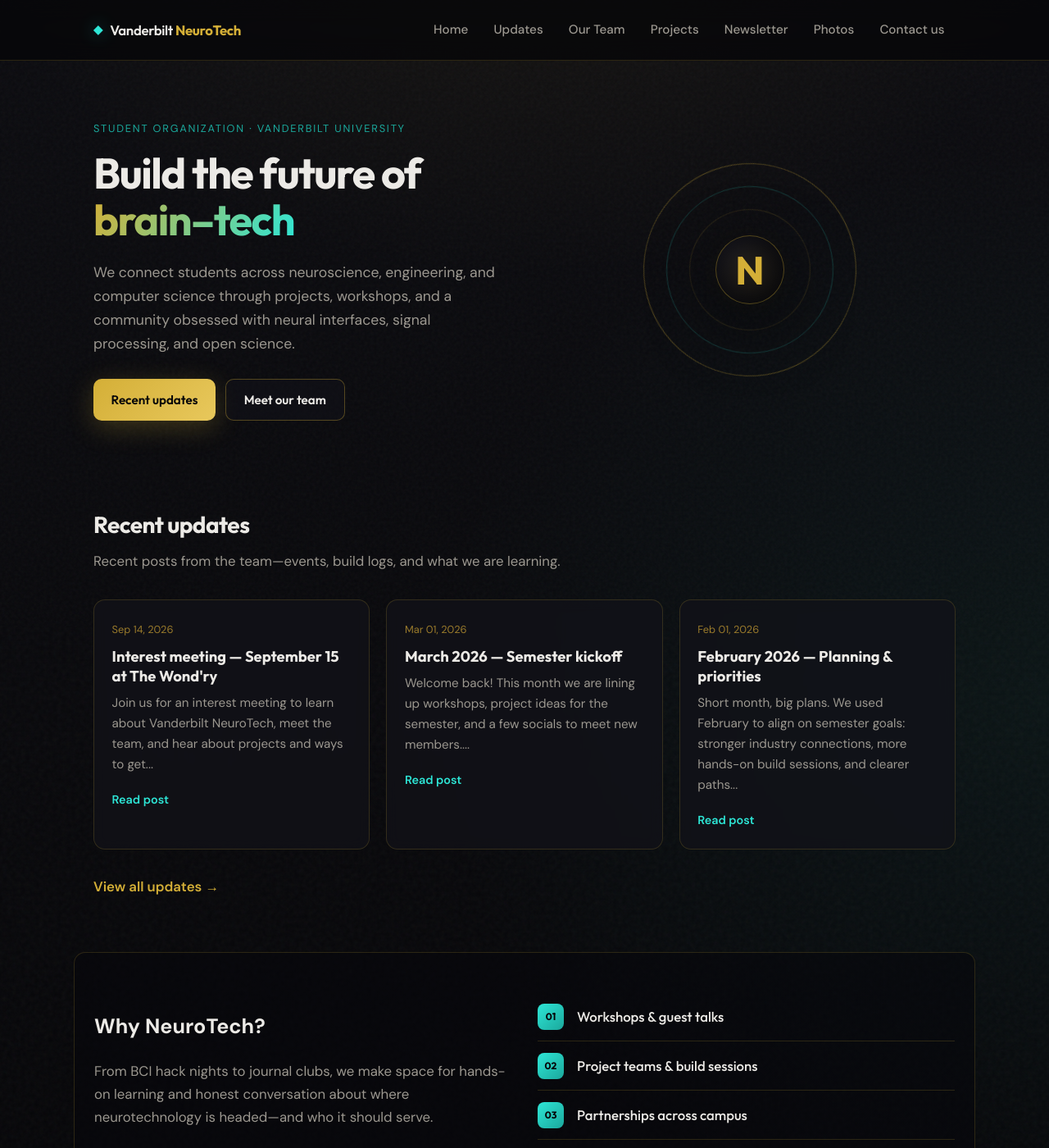
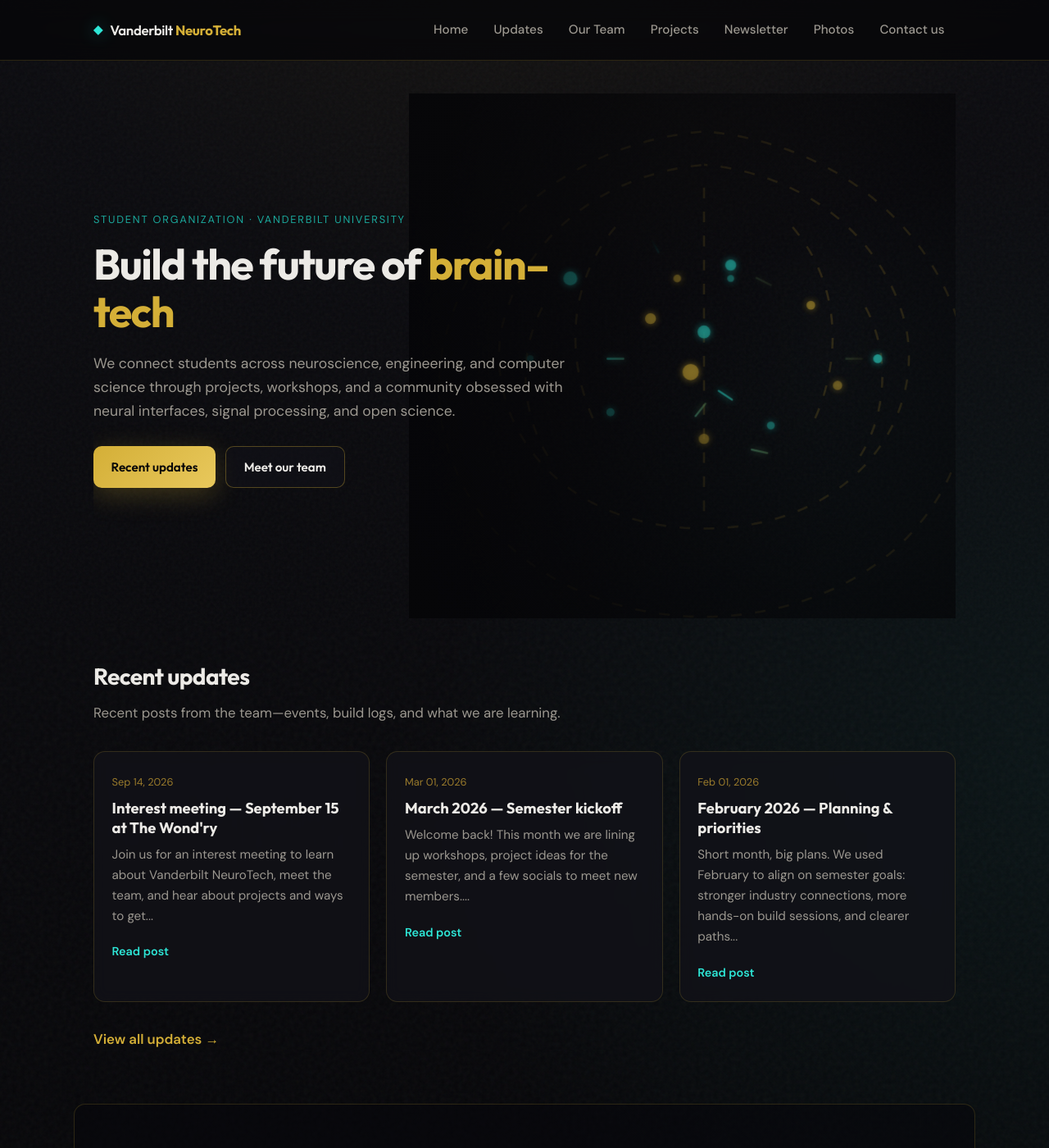
Before and after one commit to vysha-exe/Vanderbilt-NeuroTech-Git-Pages, a Jekyll site: the page built from index.md, in a window 1280 px wide and 1400 px high. Shown: the whole window at 82% size. Built offline with Jekyll 4.4.1, drawn with Linux system fonts in a browser that asks for light colours.

Commit message:
Replace hero gradient text and orbital with animated neural brain
Co-authored-by: Cursor <cursoragent@cursor.com>

```diff
--- a/_layouts/home.html
+++ b/_layouts/home.html
@@ -2,23 +2,74 @@
 layout: default
 ---
 <section class="hero">
-  <div class="hero-grid">
+  <div class="hero-brain" aria-hidden="true">
+    <svg class="brain-svg" viewBox="0 0 640 480" xmlns="http://www.w3.org/2000/svg" preserveAspectRatio="xMidYMid slice">
+      <defs>
+        <filter id="brain-glow" x="-40%" y="-40%" width="180%" height="180%">
+          <feGaussianBlur stdDeviation="2.5" result="b"/>
+          <feMerge>
+            <feMergeNode in="b"/>
+            <feMergeNode in="SourceGraphic"/>
+          </feMerge>
+        </filter>
+        <linearGradient id="synapse" x1="0%" y1="0%" x2="100%" y2="0%">
+          <stop offset="0%" stop-color="#2ee6d6" stop-opacity="0"/>
+          <stop offset="50%" stop-color="#2ee6d6" stop-opacity="1"/>
+          <stop offset="100%" stop-color="#d4af37" stop-opacity="0"/>
+        </linearGradient>
+      </defs>
+
+      <!-- Soft lobes -->
+      <g class="brain-lobes" fill="none" stroke="rgba(212,175,55,0.22)" stroke-width="1.6">
+        <path d="M320 70c-95 8-175 70-195 160-12 55 8 115 55 155 38 32 90 48 140 48h0c50 0 102-16 140-48 47-40 67-100 55-155C495 140 415 78 320 70z"/>
+        <path d="M320 95c-70 6-128 48-148 110-14 42 0 90 35 122 28 26 68 40 113 40s85-14 113-40c35-32 49-80 35-122C448 143 390 101 320 95z"/>
+        <path d="M200 200c-20 35-18 85 8 120"/>
+        <path d="M440 200c20 35 18 85-8 120"/>
+        <path d="M255 140c-35 40-40 95-18 145"/>
+        <path d="M385 140c35 40 40 95 18 145"/>
+        <path d="M320 110v250"/>
+      </g>
+
+      <!-- Neural mesh -->
+      <g class="brain-network" filter="url(#brain-glow)">
+        <g class="synapses" fill="none" stroke="url(#synapse)" stroke-width="1.4" stroke-linecap="round">
+          <path class="pulse-path p1" d="M220 180 L280 210 L340 170 L400 200"/>
+          <path class="pulse-path p2" d="M250 280 L310 250 L370 290 L420 260"/>
+          <path class="pulse-path p3" d="M280 150 L320 220 L360 150"/>
+          <path class="pulse-path p4" d="M230 320 L320 300 L410 320"/>
+          <path class="pulse-path p5" d="M300 200 L340 250 L300 300 L260 250 Z"/>
+          <path class="pulse-path p6" d="M190 240 L260 240 L300 180"/>
+          <path class="pulse-path p7" d="M450 240 L380 240 L340 180"/>
+        </g>
+
+        <g class="nodes" fill="#2ee6d6">
+          <circle class="node n1" cx="220" cy="180" r="4"/>
+          <circle class="node n2" cx="280" cy="210" r="3.5"/>
+          <circle class="node n3" cx="340" cy="170" r="4"/>
+          <circle class="node n4" cx="400" cy="200" r="3.5"/>
+          <circle class="node n5" cx="250" cy="280" r="3.5"/>
+          <circle class="node n6" cx="310" cy="250" r="5"/>
+          <circle class="node n7" cx="370" cy="290" r="3.5"/>
+          <circle class="node n8" cx="420" cy="260" r="4"/>
+          <circle class="node n9" cx="320" cy="220" r="4.5"/>
+          <circle class="node n10" cx="320" cy="300" r="4"/>
+          <circle class="node n11" cx="190" cy="240" r="3"/>
+          <circle class="node n12" cx="450" cy="240" r="3"/>
+          <circle class="node n13" cx="300" cy="180" r="3"/>
+          <circle class="node n14" cx="340" cy="180" r="3"/>
+        </g>
+      </g>
+    </svg>
+    <div class="hero-brain-veil"></div>
+  </div>
+
   <div class="hero-copy">
     <p class="eyebrow">Student organization · Vanderbilt University</p>
-      <h1>Build the future of <span class="text-gradient">brain–tech</span></h1>
+    <h1>Build the future of <span class="hero-accent">brain–tech</span></h1>
     <p class="lede">We connect students across neuroscience, engineering, and computer science through projects, workshops, and a community obsessed with neural interfaces, signal processing, and open science.</p>
     <div class="hero-actions">
       <a class="btn btn-primary" href="{{ site.baseurl }}/blog/">Recent updates</a>
       <a class="btn btn-ghost" href="{{ site.baseurl }}/team/">Meet our team</a>
-      </div>
-    </div>
-    <div class="hero-visual" aria-hidden="true">
-      <div class="orbital">
-        <span class="ring ring-a"></span>
-        <span class="ring ring-b"></span>
-        <span class="ring ring-c"></span>
-        <div class="core">N</div>
-      </div>
     </div>
   </div>
 </section>
--- a/assets/css/style.css
+++ b/assets/css/style.css
@@ -168,20 +168,117 @@ body {
 
 /* Hero */
 .hero {
-  padding: 2rem 0 3.5rem;
+  position: relative;
+  isolation: isolate;
+  padding: 4rem 0 5rem;
+  min-height: min(72vh, 640px);
+  display: flex;
+  align-items: center;
+  overflow: hidden;
 }
 
-.hero-grid {
-  display: grid;
-  grid-template-columns: 1fr 1fr;
-  gap: 3rem;
-  align-items: center;
+.hero-brain {
+  position: absolute;
+  inset: -8% -5% -12% auto;
+  width: min(72%, 720px);
+  z-index: 0;
+  pointer-events: none;
+  opacity: 0.9;
+}
+
+.brain-svg {
+  width: 100%;
+  height: 100%;
+  display: block;
+  animation: brain-float 10s ease-in-out infinite;
+}
+
+.hero-brain-veil {
+  position: absolute;
+  inset: 0;
+  background:
+    radial-gradient(ellipse 70% 60% at 55% 45%, transparent 20%, rgba(6, 6, 8, 0.55) 70%, rgba(6, 6, 8, 0.9) 100%),
+    linear-gradient(90deg, rgba(6, 6, 8, 0.92) 0%, rgba(6, 6, 8, 0.35) 45%, transparent 75%);
+}
+
+.brain-lobes path {
+  stroke-dasharray: 8 10;
+  animation: lobe-drift 18s linear infinite;
+}
+
+.pulse-path {
+  stroke-dasharray: 12 180;
+  animation: synapse-fire 3.2s ease-in-out infinite;
+}
+
+.pulse-path.p2 { animation-delay: 0.45s; }
+.pulse-path.p3 { animation-delay: 0.9s; }
+.pulse-path.p4 { animation-delay: 1.2s; }
+.pulse-path.p5 { animation-delay: 0.3s; animation-duration: 4s; }
+.pulse-path.p6 { animation-delay: 1.6s; }
+.pulse-path.p7 { animation-delay: 2s; }
+
+.node {
+  transform-origin: center;
+  transform-box: fill-box;
+  animation: node-pulse 2.4s ease-in-out infinite;
+}
+
+.node.n2 { animation-delay: 0.2s; fill: #d4af37; }
+.node.n3 { animation-delay: 0.4s; }
+.node.n4 { animation-delay: 0.55s; fill: #d4af37; }
+.node.n5 { animation-delay: 0.7s; }
+.node.n6 { animation-delay: 0.15s; fill: #d4af37; }
+.node.n7 { animation-delay: 0.9s; }
+.node.n8 { animation-delay: 1.1s; fill: #d4af37; }
+.node.n9 { animation-delay: 0.35s; }
+.node.n10 { animation-delay: 1.3s; fill: #d4af37; }
+.node.n11 { animation-delay: 0.8s; }
+.node.n12 { animation-delay: 1.5s; }
+.node.n13 { animation-delay: 0.5s; fill: #d4af37; }
+.node.n14 { animation-delay: 1s; }
+
+@keyframes brain-float {
+  0%, 100% { transform: translateY(0) scale(1); }
+  50% { transform: translateY(-10px) scale(1.02); }
+}
+
+@keyframes lobe-drift {
+  to { stroke-dashoffset: -120; }
+}
+
+@keyframes synapse-fire {
+  0% { stroke-dashoffset: 200; opacity: 0.25; }
+  40% { opacity: 1; }
+  100% { stroke-dashoffset: -200; opacity: 0.2; }
+}
+
+@keyframes node-pulse {
+  0%, 100% { opacity: 0.45; transform: scale(0.85); }
+  50% { opacity: 1; transform: scale(1.35); }
+}
+
+.hero-copy {
+  position: relative;
+  z-index: 1;
+  max-width: 36rem;
 }
 
 @media (max-width: 880px) {
-  .hero-grid {
-    grid-template-columns: 1fr;
-    gap: 2rem;
+  .hero {
+    min-height: auto;
+    padding: 2.5rem 0 3.5rem;
+  }
+
+  .hero-brain {
+    inset: 0;
+    width: 100%;
+    opacity: 0.55;
+  }
+
+  .hero-brain-veil {
+    background:
+      radial-gradient(ellipse 90% 70% at 70% 40%, transparent 10%, rgba(6, 6, 8, 0.75) 55%, rgba(6, 6, 8, 0.95) 100%);
   }
 
   .nav-toggle {
@@ -209,6 +306,15 @@ body {
   }
 }
 
+@media (prefers-reduced-motion: reduce) {
+  .brain-svg,
+  .brain-lobes path,
+  .pulse-path,
+  .node {
+    animation: none !important;
+  }
+}
+
 .eyebrow {
   font-size: 0.8rem;
   text-transform: uppercase;
@@ -224,13 +330,11 @@ body {
   font-weight: 700;
   letter-spacing: -0.03em;
   margin: 0 0 1.25rem;
+  color: var(--text);
 }
 
-.text-gradient {
-  background: linear-gradient(120deg, var(--gold) 0%, var(--cyan) 100%);
-  -webkit-background-clip: text;
-  background-clip: text;
-  color: transparent;
+.hero-accent {
+  color: var(--gold);
 }
 
 .lede {
@@ -279,69 +383,6 @@ body {
 .btn-ghost:hover {
   border-color: rgba(46, 230, 214, 0.45);
   color: var(--cyan);
-}
-
-/* Orbital */
-.hero-visual {
-  display: flex;
-  justify-content: center;
-  align-items: center;
-  min-height: 280px;
-}
-
-.orbital {
-  position: relative;
-  width: 260px;
-  height: 260px;
-}
-
-.ring {
-  position: absolute;
-  border-radius: 50%;
-  border: 1px solid transparent;
-  animation: spin 28s linear infinite;
-}
-
-.ring-a {
-  inset: 0;
-  border-color: rgba(212, 175, 55, 0.35);
-  animation-duration: 32s;
-}
-
-.ring-b {
-  inset: 28px;
-  border-color: rgba(46, 230, 214, 0.2);
-  animation-duration: 24s;
-  animation-direction: reverse;
-}
-
-.ring-c {
-  inset: 56px;
-  border-color: rgba(212, 175, 55, 0.15);
-  animation-duration: 18s;
-}
-
-.core {
-  position: absolute;
-  inset: 88px;
-  border-radius: 50%;
-  background: radial-gradient(circle at 30% 30%, var(--bg-elevated), var(--bg-deep));
-  border: 1px solid var(--border-strong);
-  display: flex;
-  align-items: center;
-  justify-content: center;
-  font-family: var(--font-sans);
-  font-size: 3rem;
-  font-weight: 700;
-  color: var(--gold);
-  text-shadow: 0 0 40px rgba(212, 175, 55, 0.4);
-  box-shadow: var(--shadow);
-}
-
-@keyframes spin {
-  to {
-    transform: rotate(360deg);
-  }
 }
 
 /* Sections */
```
Lines whose indentation alone changed are shown as unchanged.
